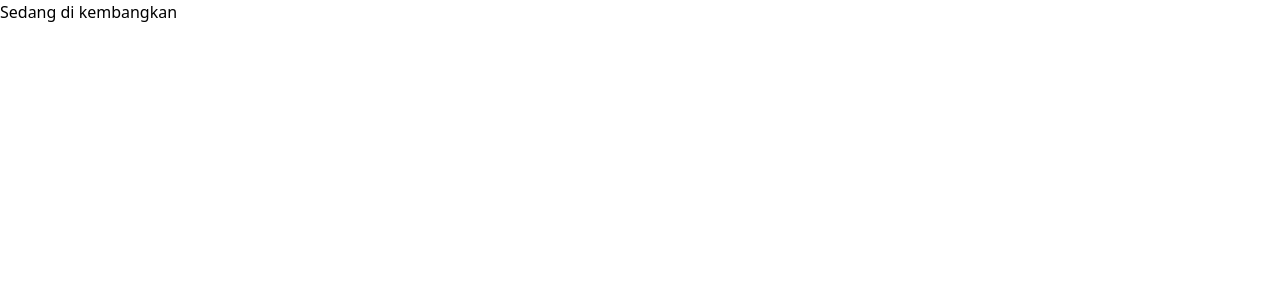
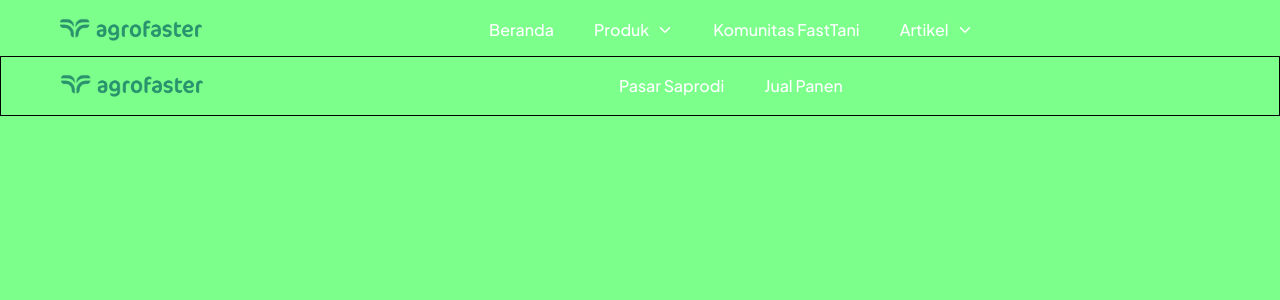
Before and after one commit to AbdanulIkhlas/agrofaster, a React (Vite) app: page /produk/fast-tani in a window 1280 px wide. Shown: the top 300 px of the page. Built offline with nearby package versions, Linux system fonts and the light colour scheme.

Commit message:
membuat komponen sub navbar dan pages fastTani

```diff
--- /dev/null
+++ b/src/components/fragments/SubNavbar.jsx
@@ -0,0 +1,133 @@
+import { useState, useEffect } from "react";
+import { Link, useLocation } from "react-router-dom";
+import { IoClose } from "react-icons/io5";
+import { IoIosMenu, IoIosArrowDown, IoIosArrowUp } from "react-icons/io"
+import PropTypes from "prop-types";
+
+const fastTani = [
+  {
+    name: "Pasar Saprodi",
+    link: "/Produk/fast-tani/saprodi",
+  },
+  {
+    name: "Jual Panen",
+    link: "/Produk/fast-tani/jual-panen",
+  },
+];
+
+const SubNavbar = ({ page }) => {
+  const [isMenuOpen, setIsMenuOpen] = useState(false);
+  const [scrolling, setScrolling] = useState(false);
+
+  const handleIsMenuOpen = () => {
+    setIsMenuOpen(!isMenuOpen);
+  };
+
+  useEffect(() => {
+    const handleScroll = () => {
+      if (window.scrollY > 0) {
+        setScrolling(true);
+      } else {
+        setScrolling(false);
+      }
+    };
+
+    window.addEventListener("scroll", handleScroll);
+
+    return () => {
+      window.removeEventListener("scroll", handleScroll);
+    };
+  }, []);
+
+  return (
+    <nav className="top-0">
+      <div
+        className={`h-[60px] mt-14 flex justify-between items-center md:justify-between w-full fixed border border-black
+        ${
+          isMenuOpen || scrolling
+            ? "bg-white text-black"
+            : "bg-transparent text-white"
+        }
+        top-0 z-50 px-5 transition-colors duration-300`}
+      >
+        <div className="flex items-center gap-1 flex-1 lg:flex-none lg:ps-10">
+          <img src="../../images/logo.png" alt="" className="h-[25px]" />
+        </div>
+        <WideContent page={page} />
+        <div>{isMenuOpen && <SmallContent page={page} />}</div>
+        <button
+          className="block md:hidden transition-colors duration-300"
+          onClick={handleIsMenuOpen}
+        >
+          {isMenuOpen ? <IoClose size={30} /> : <IoIosMenu size={30} />}
+        </button>
+      </div>
+    </nav>
+  );
+};
+
+const WideContent = ({ page }) => {
+  const location = useLocation();
+
+  return (
+    <div className="items-center font-normal hidden md:flex md:justify-end lg:w-full lg:justify-center">
+      <div>
+        <ul className="flex gap-10 text-[16px] font-medium font-jakartaSans lg:text-[16px]">
+          {page === "fastTani" ? (
+            <>
+              {fastTani.map((menu) => (
+                <li key={menu.link} className="relative">
+                  <Link
+                    to={menu.link}
+                    className={`${
+                      location.pathname === menu.link
+                        ? "text-primary "
+                        : "text-dark"
+                    } hover:text-primary duration-300 transition cursor-pointer`}
+                  >
+                    {menu.name}
+                  </Link>
+                </li>
+              ))}
+            </>
+          ) : null}
+        </ul>
+      </div>
+    </div>
+  );
+};
+
+const SmallContent = ({ page }) => {
+
+  return (
+    <div className="lg:hidden block absolute top-[60px] w-full left-0 right-0 bg-white h-screen transition">
+      <ul className="text-center text-xl mb-2 px-3">
+        {page === "fastTani" ? (
+          <>
+            {fastTani.map((menu) => (
+              <li key={menu.link} className="relative">
+                <Link
+                  to={menu.link}
+                  className={`${
+                    location.pathname === menu.link
+                      ? "text-primary "
+                      : "text-dark"
+                  } hover:text-primary duration-300 transition cursor-pointer`}
+                >
+                  {menu.name}
+                </Link>
+              </li>
+            ))}
+          </>
+        ) : null}
+      </ul>
+    </div>
+  );
+};
+
+SubNavbar.propTypes = {
+  page: PropTypes.string.isRequired,
+};
+
+
+export default SubNavbar;
--- a/src/pages/fastTani.jsx
+++ b/src/pages/fastTani.jsx
@@ -1,5 +1,16 @@
-const FastTani = () => {
-  return <div>Sedang di kembangkan</div>;
+import Navbar from "../components/fragments/Navbar";
+import Footer from "../components/fragments/Footer";
+import SubNavbar from "../components/fragments/SubNavbar";
+
+const Beranda = () => {
+  return (
+    <div className="flex flex-col min-h-screen bg-[#7dff8c]">
+      <Navbar />
+      <SubNavbar page="fastTani" />
+      <main className="w-full font-jakartaSans min-h-[1500px] pb-20"></main>
+      <Footer />
+    </div>
+  );
 };
 
-export default FastTani;
+export default Beranda;
```
